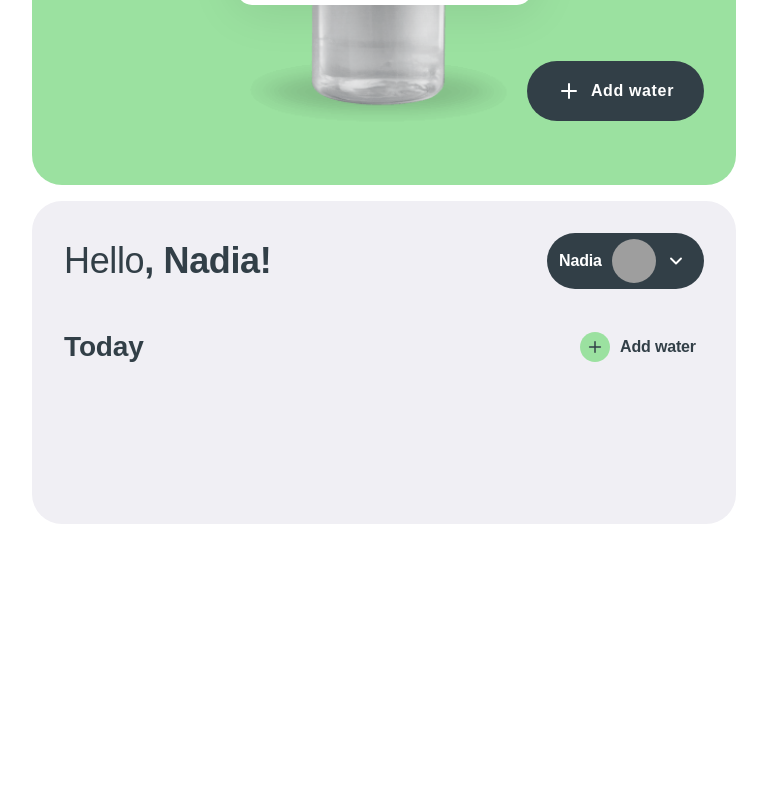
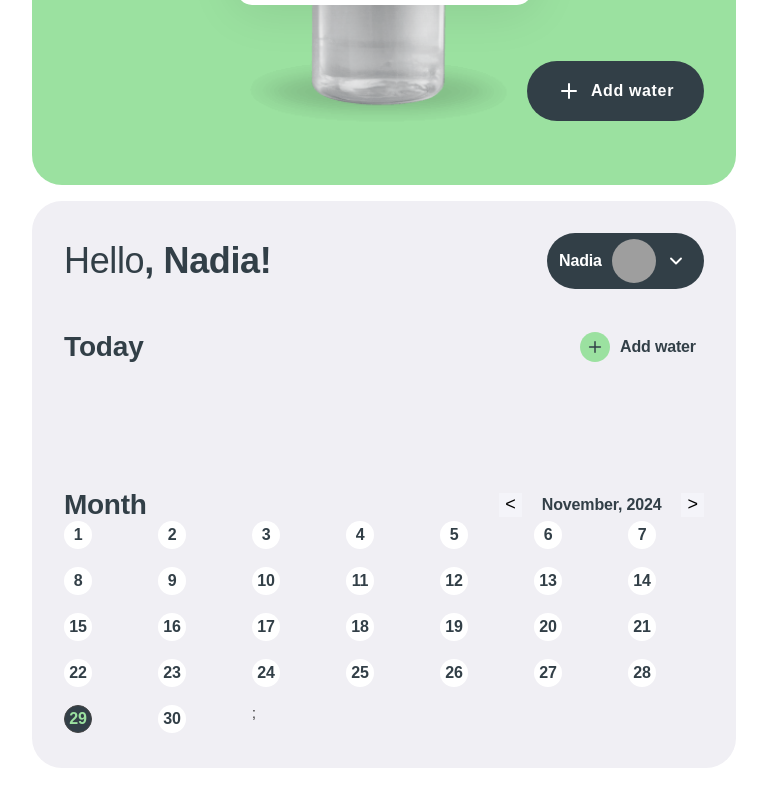
Before and after one commit to YuriiMakoveichuk/final_project_MobileTeam-, a React (Vite) app: page /tracker in a window 1280 px wide. Shown: the part 453-1253 px from the top of the page, without its empty margins (256-1023 px from the left). Before the commit the page ends 1009 px from the top, so only its background shows below. Built offline with nearby package versions, Linux system fonts and the light colour scheme; grey boxes are pictures that could not be loaded.

Commit message:
fix calendar

```diff
--- /dev/null
+++ b/src/components/Calendar/Calendar.jsx
@@ -0,0 +1,13 @@
+import CalendarItem from "../CalendarItem/CalendarItem.jsx";
+
+import css from "./Calendar.module.css";
+
+const Calendar = ({ currentYear, currentMonth }) => {
+  return (
+    <div className={css.calendar}>
+      <CalendarItem currentYear={currentYear} currentMonth={currentMonth} />;
+    </div>
+  );
+};
+
+export default Calendar;
--- /dev/null
+++ b/src/components/Calendar/Calendar.module.css
@@ -0,0 +1,5 @@
+.calendar {
+  display: grid;
+  grid-template-columns: repeat(7, 2fr);
+  gap: 18px;
+}
--- /dev/null
+++ b/src/components/CalendarItem/CalendarItem.jsx
@@ -0,0 +1,30 @@
+import css from "./CalendarItem.module.css";
+
+const CalendarItem = ({ currentYear, currentMonth }) => {
+  const today = new Date();
+  const getDaysInMonth = (year, month) => {
+    return new Date(year, month + 1, 0).getDate();
+  };
+  const daysInMonth = Array.from(
+    { length: getDaysInMonth(currentYear, currentMonth) },
+    (_, i) => i + 1
+  );
+  return (
+    <>
+      {daysInMonth.map((day) => {
+        const isToday =
+          day === today.getDate() &&
+          currentMonth === today.getMonth() &&
+          currentYear === today.getFullYear();
+
+        return (
+          <div key={day} className={`${css.day} ${isToday ? css.today : ""}`}>
+            {day}
+          </div>
+        );
+      })}
+    </>
+  );
+};
+
+export default CalendarItem;
--- /dev/null
+++ b/src/components/CalendarItem/CalendarItem.module.css
@@ -0,0 +1,24 @@
+.day {
+  background: #fff;
+  border: none;
+  border-radius: 50%;
+  display: flex;
+  justify-content: center;
+  align-items: center;
+  width: 28px;
+  height: 28px;
+  font-family: "Poppins", sans-serif;
+  font-weight: 700;
+  font-size: 16px;
+  line-height: 1.5;
+  letter-spacing: -0.01em;
+  text-align: center;
+  color: #323f47;
+}
+
+.day.today {
+  background: #323f47;
+  color: #9be1a0;
+  border: 1px solid #444;
+  border-radius: 50%;
+}
--- /dev/null
+++ b/src/components/CalendarPagination/CalendarPagination.jsx
@@ -0,0 +1,40 @@
+import css from "./CalendarPagination.module.css";
+
+const CalendarPagination = ({
+  handlePrevMonth,
+  handleNextMonth,
+  currentMonth,
+  currentYear,
+}) => {
+  const monthNames = [
+    "January,",
+    "February,",
+    "March,",
+    "April,",
+    "May,",
+    "June,",
+    "July,",
+    "August,",
+    "September,",
+    "October,",
+    "November,",
+    "December,",
+  ];
+  return (
+    <>
+      <div className={css.monthSelect}>
+        <button className={css.button} onClick={handlePrevMonth}>
+          &lt;
+        </button>
+        <h2 className={css.title}>
+          {monthNames[currentMonth]} {currentYear}
+        </h2>
+        <button className={css.button} onClick={handleNextMonth}>
+          &gt;
+        </button>
+      </div>
+    </>
+  );
+};
+
+export default CalendarPagination;
--- /dev/null
+++ b/src/components/CalendarPagination/CalendarPagination.module.css
@@ -0,0 +1,23 @@
+.monthSelect {
+  display: flex;
+}
+
+.button {
+  color: #000;
+  background-color: #f4f4f9;
+  border: none;
+  cursor: pointer;
+  font-size: 18px;
+}
+
+.title {
+  font-family: "Poppins", sans-serif;
+  font-weight: 700;
+  font-size: 16px;
+  line-height: 1.5;
+  letter-spacing: -0.01em;
+  text-align: center;
+  color: #323f47;
+  margin-left: 20px;
+  margin-right: 20px;
+}
--- a/src/components/MonthInfo/MonthInfo.jsx
+++ b/src/components/MonthInfo/MonthInfo.jsx
@@ -1,23 +1,11 @@
-import React, { useState } from "react";
-import "./MonthInfo.css";
+import { useState } from "react";
+import css from "./MonthInfo.module.css";
+import Calendar from "../Calendar/Calendar.jsx";
+import CalendarPagination from "../CalendarPagination/CalendarPagination.jsx";
 
-const Calendar = () => {
-
+const MonthInfo = () => {
   const [currentYear, setCurrentYear] = useState(new Date().getFullYear());
   const [currentMonth, setCurrentMonth] = useState(new Date().getMonth());
-  const today = new Date();
-
-
-  const getDaysInMonth = (year, month) => {
-    return new Date(year, month + 1, 0).getDate();
-  };
-
-
-  const daysInMonth = Array.from(
-    { length: getDaysInMonth(currentYear, currentMonth) },
-    (_, i) => i + 1
-  );
-
 
   const handlePrevMonth = () => {
     if (currentMonth === 0) {
@@ -37,43 +25,20 @@ const Calendar = () => {
     }
   };
 
-
-  const monthNames = [
-    "January,", "February,", "March,", "April,", "May,", "June,",
-    "July,", "August,", "September,", "October,", "November,", "December,"
-  ];
-
   return (
-    <div className="calendar-container">
-      <div className="calendar-header">
+    <>
+      <div className={css.calendarHeader}>
         <h1>Month</h1>
-        <div className="month-select">
-            <button onClick={handlePrevMonth}>&lt; </button>
-            <h2>
-            {monthNames[currentMonth]} {currentYear}
-            </h2>
-            <button onClick={handleNextMonth}> &gt;</button>
-        </div>
+        <CalendarPagination
+          handleNextMonth={handleNextMonth}
+          handlePrevMonth={handlePrevMonth}
+          currentYear={currentYear}
+          currentMonth={currentMonth}
+        />
       </div>
-      <div className="calendar">
-      {daysInMonth.map((day) => {
-          const isToday =
-            day === today.getDate() &&
-            currentMonth === today.getMonth() &&
-            currentYear === today.getFullYear();
-
-          return (
-            <div
-              key={day}
-              className={`day ${isToday ? "today" : ""}`}
-            >
-              {day}
-          </div>
-          );
-         })}
-      </div>
-    </div>
+      <Calendar currentYear={currentYear} currentMonth={currentMonth} />
+    </>
   );
 };
 
-export default Calendar;
+export default MonthInfo;
--- /dev/null
+++ b/src/components/MonthInfo/MonthInfo.module.css
@@ -0,0 +1,14 @@
+.calendarHeader h1 {
+  font-family: "Poppins", sans-serif;
+  font-weight: 700;
+  font-size: 28px;
+  line-height: 1.14286;
+  letter-spacing: -0.01em;
+  color: #323f47;
+}
+
+.calendarHeader {
+  display: flex;
+  justify-content: space-between;
+  align-items: center;
+}
--- a/src/components/UserSettingsModal/UserSettingsModal.module.css
+++ b/src/components/UserSettingsModal/UserSettingsModal.module.css
@@ -1,7 +1,6 @@
 .modal {
   padding: 40px 20px;
   width: 343px;
-  width: 1301px;
   box-shadow: 0 4px 50px 0 rgba(0, 0, 0, 0.1);
   background-color: #fff;
 }
--- a/src/components/WaterDetailedInfo/WaterDetailedInfo.jsx
+++ b/src/components/WaterDetailedInfo/WaterDetailedInfo.jsx
@@ -1,5 +1,6 @@
 import DailyInfo from "../DailyInfo/DailyInfo.jsx";
 import UserPanel from "../UserPanel/UserPanel.jsx";
+import MonthInfo from "../MonthInfo/MonthInfo.jsx";
 import css from "./WaterDetailedInfo.module.css";
 
 const WaterDetailedInfo = () => {
@@ -8,6 +9,7 @@ const WaterDetailedInfo = () => {
       <div className={css.box}>
         <UserPanel />
         <DailyInfo />
+        <MonthInfo />
       </div>
     </>
   );
```
Also changed, not shown: src/components/MonthInfo/MonthInfo.css (deleted, +0 -81 lines).
